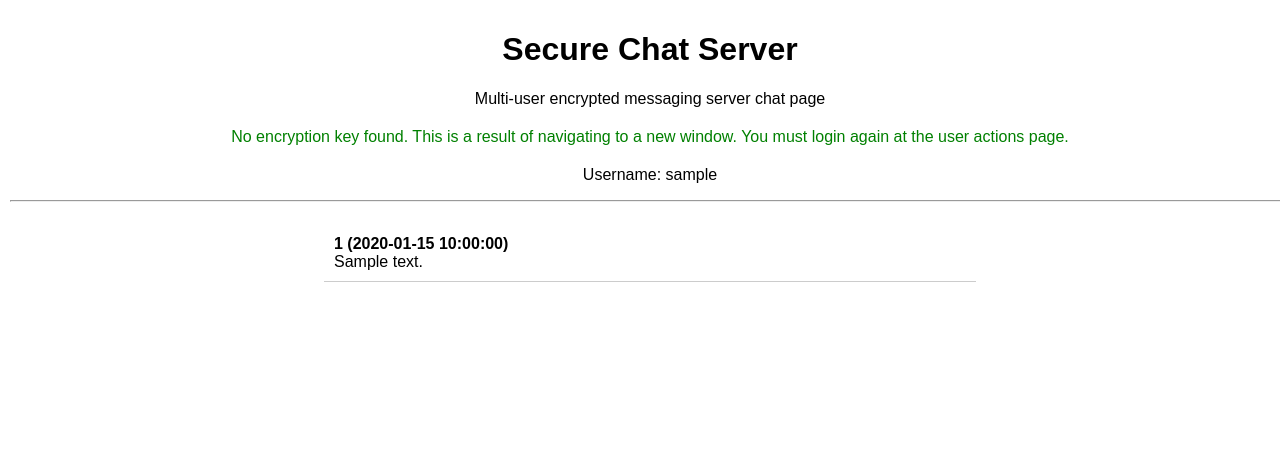
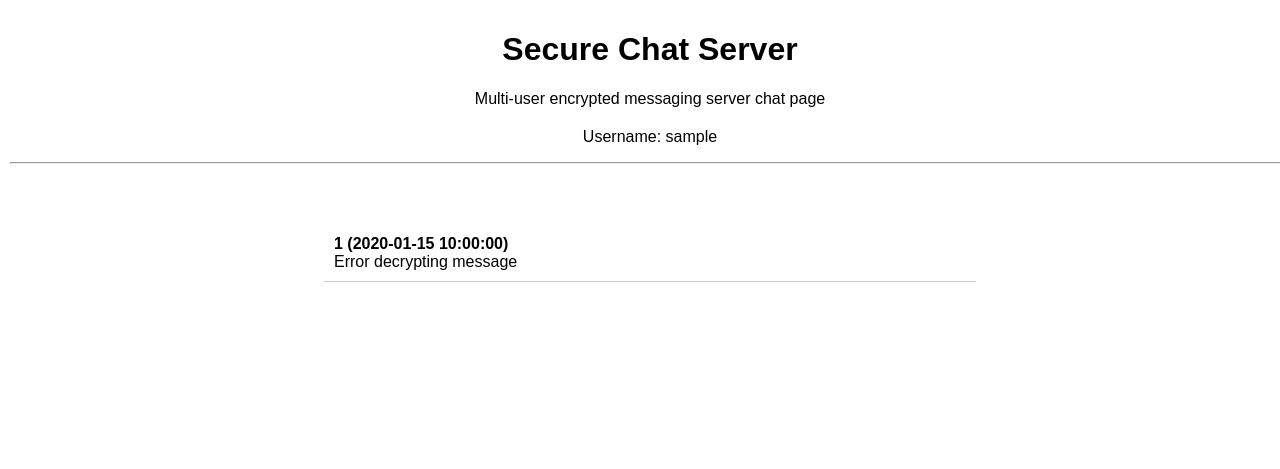
Before and after one commit to thomerc1/SecureChatServer, a Flask app: page /chat in a window 1280 px wide. Shown: the top 469 px of the page. Run offline with Flask 3, Linux system fonts and the light colour scheme; the visitor is signed in with stand-in values (Sample User, id 1); tables that the repository leaves empty hold one stand-in row (values such as "Sample post"); some libraries are stand-ins or nearby versions.

Commit message:
E.Thomas fully functional chat page (with and without client side message encryption)

```diff
--- a/app.py
+++ b/app.py
@@ -131,6 +131,9 @@
 
     global active_user_count
 
+    # Get necessary server configuration values
+    max_username_length = server_config.max_username_length()
+
     if request.method == 'POST':
 
         # Get username and password from the form
@@ -147,52 +150,48 @@
         # If validated
         if not password_match:  # username limits controlled by html
             flash('Invalid password', 'error')
-            return render_template('user_action.html', max_username_length=server_config.max_username_length())
 
         # If logging in
-        if action == 'login':
+        elif action == 'login':
 
             # If chat not full
             if MAX_USER_COUNT <= active_user_count:
                 flash('Chat room is full. Please try again later', 'error')
-                return render_template('user_action.html', max_username_length=server_config.max_username_length())
 
             # If user exist
-            if user:
+            elif user:
                 if 'username' not in session:
                     session['username'] = username
                     UsersModel.set_logged_in(app, username, True)
                     active_user_count += 1
                 return redirect(url_for('home'))
+
             else:
                 flash(f'Username: {username} does not exist. Please add user.')
-                return render_template('user_action.html', max_username_length=server_config.max_username_length())
 
         # If adding user
-        if action == 'add_user':
+        elif action == 'add_user':
             if user:
                 flash('User exists', 'error')
-                return render_template('user_action.html', max_username_length=server_config.max_username_length())
+
             else:
                 new_user = UsersModel(username=username)
                 UsersModel.add_user(app, new_user)
                 flash(f'User account created for: {username}. You may now login!')
-                return render_template('user_action.html', max_username_length=server_config.max_username_length())
 
         # User logout
-        if action == 'logout':
+        elif action == 'logout':
             if 'username' in session:
                 session.pop('username', None)
                 UsersModel.set_logged_in(app, username, False)
                 active_user_count -= 1
                 flash(f'User {username} has been logged out.', 'success')
-                return render_template('user_action.html', max_username_length=server_config.max_username_length())
+
             else:
                 flash(f'Username {username} does not have an active session.')
-                return render_template('user_action.html', max_username_length=server_config.max_username_length())
 
         # Delete user
-        if action == 'delete_user':
+        elif action == 'delete_user':
             if UsersModel.user_exists(app, username):
 
                 # Remove database entry for user
@@ -204,12 +203,11 @@
                     active_user_count -= 1
 
                 flash(f'User account {username} has been deleted.', 'success')
-                return render_template('user_action.html', max_username_length=server_config.max_username_length())
+
             else:
                 flash(f'Username {username} does not have an account.')
-                return render_template('user_action.html', max_username_length=server_config.max_username_length())
 
-    return render_template('user_action.html', max_username_length=server_config.max_username_length())
+    return render_template('user_action.html', max_username_length=max_username_length)
 
 
 @app.route('/ssh_key_loader')
@@ -247,7 +245,8 @@
         username = session['username']
 
     if verify_permissions():
-        return render_template('chat.html', username=username, max_message_length=server_config.max_message_length())
+        return render_template('chat.html', username=username, max_message_length=server_config.max_message_length(),
+                               encryption_enabled=server_config.encryption_enabled)
     else:
         return redirect(url_for('home'))
 
@@ -309,26 +308,26 @@
     Returns:
         jsonify: A JSON object indicating the success status of the message submission.
     """
-    user_id = request.json.get('user_id')
-    message_content = request.json.get('message_content')
+    if not request.is_json:
+        # If the request does not contain JSON, return an error
+        return jsonify({"success": False, "error": "Invalid JSON format"}), 400
 
-    response_json = {"success": True}
+    data = request.get_json()
+    user_id = data.get('user_id')
+    message_content = data.get('message_content')
+    message_encrypted = data.get('message_encrypted') == True  # will be false unless the string is 'True'
 
-    # Use the static method to add the new message
-    if (user_id is not None) and (message_content is not None):
-        try:
-            ChatModel.add_new_message(app, user_id, message_content)
-        except:
-            err_msg = traceback.format_exc()
-            # Abort with internal server error
-            abort(500, err_msg)
-    else:
-        err_msg = (
-            f'ERROR {__file__}:\n\tUnable to add message to the database:\n\tUser_id: {user_id}\n\tMessage: {message_content}')
-        # Abort with 'bad request' error
-        abort(400, err_msg)
+    if not user_id or not message_content:
+        # If user_id or message_content is missing, return an error
+        return jsonify({"success": False, "error": "Missing user_id or message_content"}), 400
 
-    return jsonify({"success": True})
+    try:
+        ChatModel.add_new_message(app, user_id, message_content, message_encrypted)
+        return jsonify({"success": True})
+    except Exception as e:
+        # Log the exception and return an error message
+        print(f"Error adding message: {e}")
+        return jsonify({"success": False, "error": "Internal Server Error"}), 500
 
 
 @app.route('/get_messages', methods=['GET'])
@@ -346,7 +345,8 @@
 
     messages = ChatModel.query.order_by(ChatModel.timestamp.asc()).all()
     messages_list = [{'user_id': message.user_id, 'message': message.message,
-                      'timestamp': message.timestamp.strftime("%Y-%m-%d %H:%M:%S")} for message in messages]
+                      'timestamp': message.timestamp.strftime("%Y-%m-%d %H:%M:%S"),
+                      'encrypted': message.encrypted} for message in messages]
     return jsonify(messages_list)
 
 
--- a/static/js/chat.js
+++ b/static/js/chat.js
@@ -16,23 +16,20 @@
 // Retrieve the encryption key from sessionStorage
 var encryptionKey = sessionStorage.getItem("encryptionKey");
 
-// Check if encryptionKey exists
+// Check if encryptionKey exists and log it to the console
 if (encryptionKey) {
-    // Create a new paragraph element
-    var para = document.createElement("p");
-    para.textContent = "Encryption Key: " + encryptionKey;
-
-    // Append the paragraph to the div with id 'encryptionKeyDisplay'
-    document.getElementById("encryptionKeyDisplay").appendChild(para);
+    console.log("Encryption Key:", encryptionKey);
 } else {
-
-    // If encryptionKey doesn't exist, display a message
-    var msg = "No encryption key found. This is a result of navigating to a new window. " +
-        "You must login again at the user actions page.";
-    document.getElementById("encryptionKeyDisplay").textContent = msg;
+    console.log("No encryption key found.");
 }
 
 var username = document.body ? document.body.getAttribute("data-username") : null;
+// Sets var to false unles it matches the string
+var encryptionEnabled = document.body.getAttribute("data-encryption-enabled") === 'True';
+
+// Log username and encryptionEnabled to the console
+console.log("Username:", username);
+console.log("Encryption Enabled:", encryptionEnabled);
 
 // Check if username exists
 if (username) {
@@ -49,9 +46,24 @@
     document.getElementById("usernameDisplay").textContent = msg;
 }
 
+// Function from https://github.com/brix/crypto-js
+function encryptMessage(message) {
+    return CryptoJS.AES.encrypt(message, encryptionKey).toString();
+}
+
+// Function from https://github.com/brix/crypto-js
+function decryptMessage(encryptedMessage) {
+    const bytes = CryptoJS.AES.decrypt(encryptedMessage, encryptionKey);
+    return bytes.toString(CryptoJS.enc.Utf8);
+}
 
 function sendMessage() {
     var messageContent = document.getElementById("messageInput").value;
+
+    // Encrypt if encryption enabled and a key is provided
+    if (encryptionEnabled && encryptionKey){
+        messageContent = encryptMessage(messageContent)
+    }
 
     // Send the message content to the server
     fetch('/submit_message', {
@@ -59,7 +71,7 @@
         headers: {
             'Content-Type': 'application/json'
         },
-        body: JSON.stringify({ user_id: username, message_content: messageContent })
+        body: JSON.stringify({ user_id: username, message_content: messageContent, message_encrypted: encryptionEnabled })
     })
         // Get the response from flask if available
         .then(response => response.json())
@@ -87,6 +99,22 @@
             messageContainer.innerHTML = '';
 
             messages.forEach((msg, index) => {
+                var messageText = msg.message;
+                var messageEnc = msg.encrypted === true
+
+                // If the database message attribute states it has an encrypted message and the decryption key is available
+                if (messageEnc) {
+                    try {
+                        messageText = decryptMessage(messageText);
+                    } catch (error) {
+                        console.error('Error decrypting message:', error);
+                        messageText = "Error decrypting message";
+                    }
+                }
+                else{
+                    console.log('Decrypting:', 'False');
+                }
+
                 // Create a message element with a class based on the user
                 var messageElement = document.createElement("div");
                 messageElement.classList.add("message", `user${index % 3 + 1}`);
@@ -98,7 +126,7 @@
 
                 // Create message content element
                 var messageContentElement = document.createElement("div");
-                messageContentElement.textContent = msg.message;
+                messageContentElement.textContent = messageText;
 
                 // Append user info and message content to message element
                 messageElement.appendChild(userInfoElement);
--- a/templates/chat.html
+++ b/templates/chat.html
@@ -24,9 +24,12 @@
     <title>Chat Page</title>
     <!-- Link to the external CSS file -->
     <link rel="stylesheet" href="{{ url_for('static', filename='chat.css') }}">
+
+    <!-- Link to external crypto-js-->
+    <script src="https://cdnjs.cloudflare.com/ajax/libs/crypto-js/4.0.0/crypto-js.min.js"></script>
 </head>
 
-<body data-username="{{ username }}">
+<body data-username="{{ username }}" data-encryption-enabled="{{ encryption_enabled }}">
 
     <!-- Header Container -->
     <div id="header">
```
Also changed, not shown: templates/home.html (+4 -6 lines), README.md.
